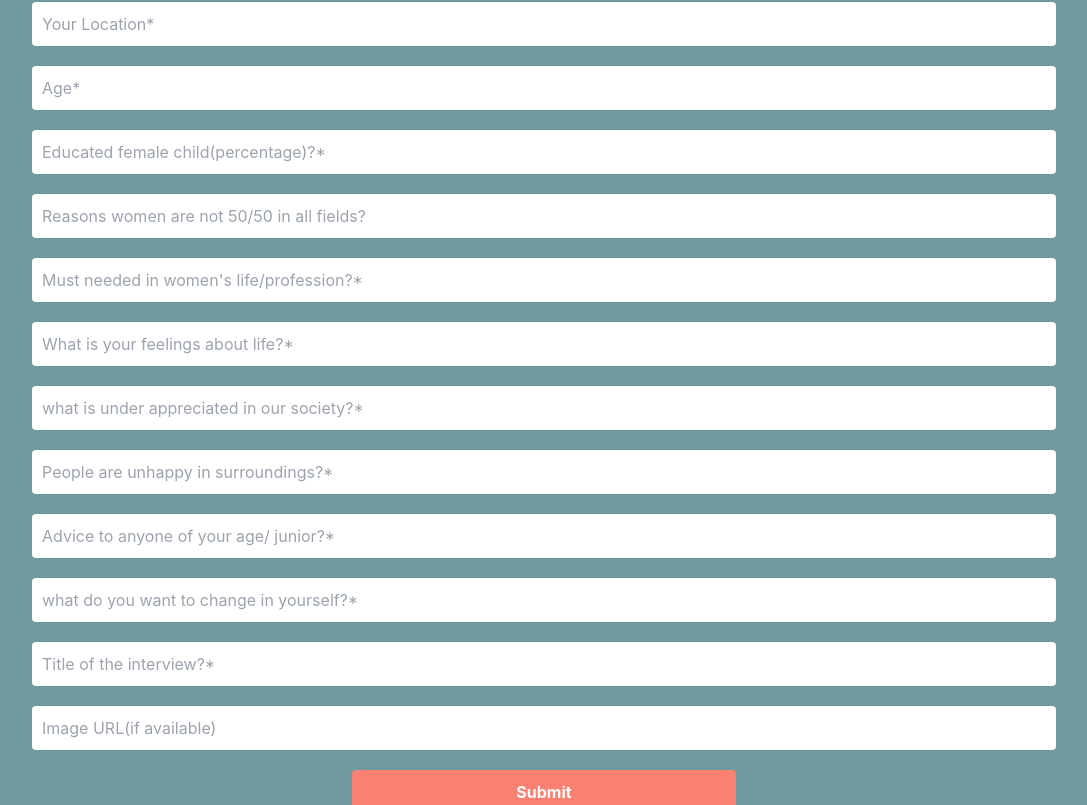
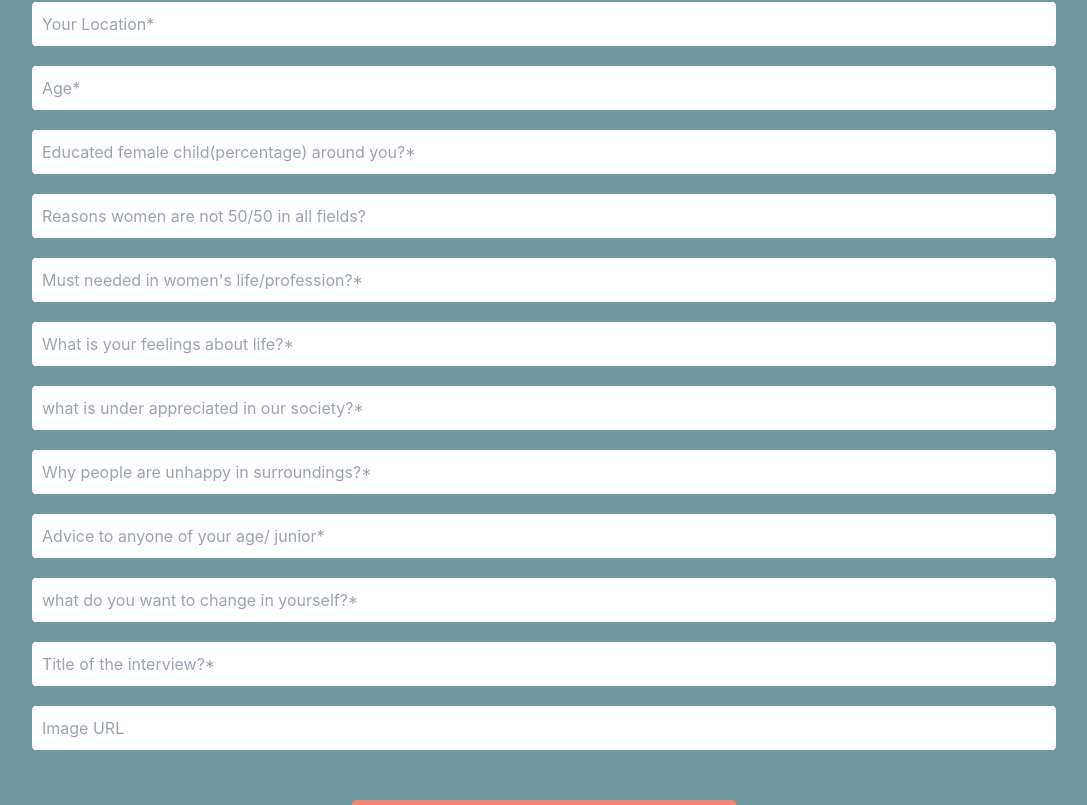
Before and after one commit to pabelmahbub/empowher, a React (Create React App) app: page /postBlog in a window 1280 px wide. Shown: the part 379-1184 px from the top of the page, without its empty margins (96-1183 px from the left). Built offline with nearby package versions, Linux system fonts and the light colour scheme; no server answers; sample sign-in values are in the browser's storage.

Commit message:
image conditional fix

```diff
--- a/src/Pages/Blog/BlogDetail.jsx
+++ b/src/Pages/Blog/BlogDetail.jsx
@@ -27,7 +27,9 @@ function BlogDetail() {
 
       <div style={{backgroundColor: "rgb(111, 153, 159)"}} className="hero min-h-screen">
   <div className="hero-content flex-col lg:flex-row">
+    {data.Image &&
     <img src={data.Image} className="lg:max-w-lg md:max-w-md sm:max-w-sm rounded-lg shadow-2xl" alt="bloom girl detail" />
+     }
     <div className="pl-6">
       <h1 style={{color:'#fff'}} className="text-4xl font-bold blogDetail pb-3">Title: {data.Title}</h1>
        <p style={{color:'#fff'}} className="text-2xl font-bold blogDetail pb-2">Hi, I am {data.Name}</p>
--- a/src/Pages/Blog/OneBlog.jsx
+++ b/src/Pages/Blog/OneBlog.jsx
@@ -2,7 +2,7 @@ import React from 'react'
 import { Link } from 'react-router-dom';
 
 function OneBlog({ blog }) {
-  const {_id, Title, Date, Name, Location, Old, Feel,Unhappy, Advice, Image, Life, Society, Education } = blog;
+  const {_id, Title, Date, Name, Location, Old, Feel, Unhappy, Advice, Image, Life, Society, Education } = blog;
 
   return (
     <>
@@ -18,7 +18,9 @@ function OneBlog({ blog }) {
     <h2 className="card-title">
     <div className="avatar">
          <div className="w-10 rounded-full">
+          {Image &&
            <img src={Image} alt="blog writer image" />
+          }
           </div>
        </div>
       {Title}<br/>
--- a/src/Pages/PostBlog/PostBlog.jsx
+++ b/src/Pages/PostBlog/PostBlog.jsx
@@ -38,22 +38,22 @@ function PostBlog() {
       <input {...register("Name", { required: true, maxLength: 50 })} placeholder='Name/ Pseudo Name*'/>
       <input {...register("Location", { required: true, maxLength: 500 })} placeholder='Your Location*'/>
       <input {...register("Old", { required: true, maxLength: 500 })} placeholder='Age*'/>
-      <input {...register("Education", {  required: true, maxLength: 300 })} placeholder="Educated female child(percentage)?*"/>
+      <input {...register("Education", {  required: true, maxLength: 300 })} placeholder="Educated female child(percentage) around you?*"/>
       <input {...register("Fields", {  required: true, maxLength: 300 })} placeholder="Reasons women are not 50/50 in all fields?"/>
       <input {...register("Life", {  required: true, maxLength: 300 })} placeholder="Must needed in women's life/profession?*"/>
       <input {...register("Feel", { required: true, maxLength: 500 })} placeholder='What is your feelings about life?*'/>
       <input {...register("Society", { required: true, maxLength: 500 })} placeholder='what is under appreciated in our society?*'/>
-      <input {...register("Unhappy", { required: true, maxLength: 500 })} placeholder='People are unhappy in surroundings?*'/>
-      <input {...register("Advice", { required: true, maxLength: 500 })} placeholder='Advice to anyone of your age/ junior?*'/>
+      <input {...register("Unhappy", { required: true, maxLength: 500 })} placeholder='Why people are unhappy in surroundings?*'/>
+      <input {...register("Advice", { required: true, maxLength: 500 })} placeholder='Advice to anyone of your age/ junior*'/>
       <input {...register("Change", { required: true, maxLength: 300 })} placeholder="what do you want to change in yourself?*"/>
       <input {...register("Title", { required: true, maxLength: 40 })} placeholder='Title of the interview?*'/>
-      <input {...register("Image", {  maxLength: 1000 })} placeholder="Image URL(if available)"/>
+      <input {...register("Image", {  maxLength: 1000 })} placeholder="Image URL"/>
       {/* <input {...register("Initially", {required: true, maxLength: 70 })} placeholder="Initially what happened?[about 100 words] *"/>
       <textarea {...register("Story")} placeholder='My Story[1000 words]'/>
       <input {...register("Image", {  maxLength: 1000 })} placeholder="Image URL"/> */}
       {/* <input {...register("Lesson", {  maxLength: 300 })} placeholder="what You learned? "/> */}
 
-      <input style={{backgroundColor:'salmon', color:'#fff',fontWeight:'bold',width:'30%'}}type="submit" />
+      <input style={{backgroundColor:'salmon', color:'#fff',fontWeight:'bold',width:'30%', marginTop:'40px'}} type="submit" />
     </form>
     </div>
     </>
```
